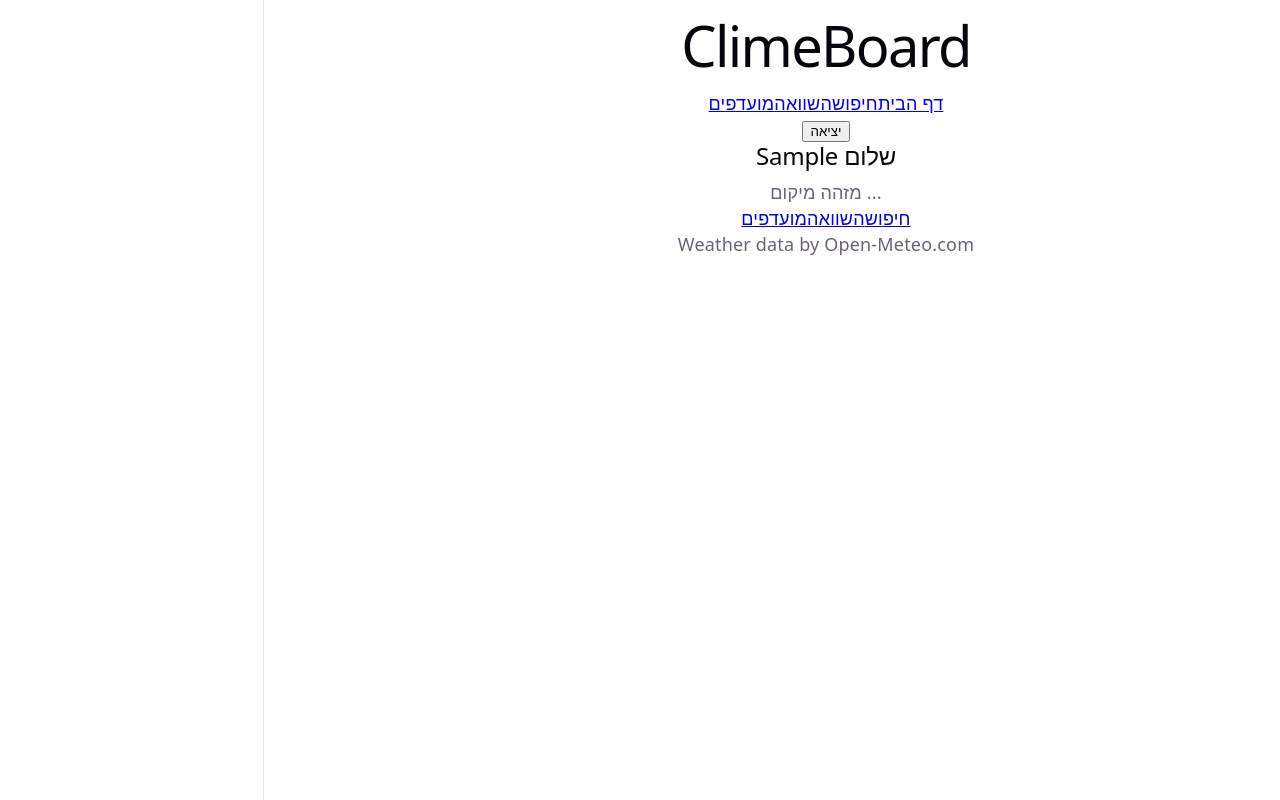
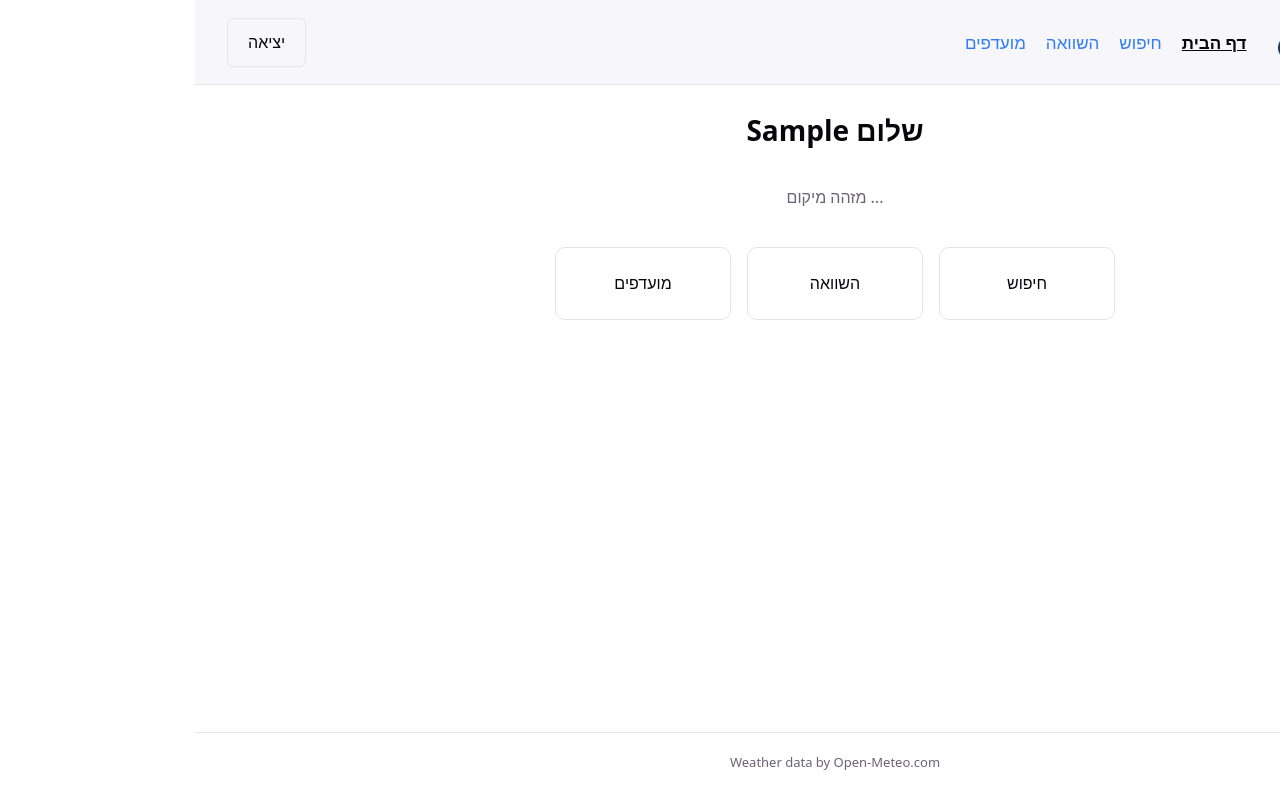
Before and after one commit to elyasafw/ClimaBoard-FullStack-project, a React (Vite) app in the folder frontend/: page / in a window 1280 px wide. Both pictures are taken after typing "Sample" into the empty fields and a click on the button "הרשם". Built offline with nearby package versions, Linux system fonts and the light colour scheme; no server answers.

Commit message:
add basic app styling and a real logo
CSS was written with help from AI.

```diff
--- a/frontend/index.html
+++ b/frontend/index.html
@@ -2,9 +2,9 @@
 <html lang="he" dir="rtl">
   <head>
     <meta charset="UTF-8" />
-    <link rel="icon" type="image/svg+xml" href="" />
+    <link rel="icon" type="image/png" href="/favicon.png" />
     <meta name="viewport" content="width=device-width, initial-scale=1.0" />
-    <title>frontend</title>
+    <title>ClimeBoard</title>
   </head>
   <body>
     <div id="root"></div>
--- a/frontend/src/components/FavoritesList.tsx
+++ b/frontend/src/components/FavoritesList.tsx
@@ -15,7 +15,8 @@ const FavoritesList = ({
                     <Link
                         to={`/city/${favorite.id}?lat=${favorite.latitude}&lon=${favorite.longitude}&name=${favorite.name}&country=${favorite.country}`}
                     >
-                        {favorite.name} {favorite.country ? `| ${favorite.country}` : ""}
+                        {favorite.name}{" "}
+                        {favorite.country ? `| ${favorite.country}` : ""}
                     </Link>
                     <button onClick={() => onDelete(favorite.id)}>הסר</button>
                 </li>
--- a/frontend/src/components/Header.tsx
+++ b/frontend/src/components/Header.tsx
@@ -1,5 +1,6 @@
 import { useContext } from "react";
 import { NavLink, useNavigate } from "react-router-dom";
+import logo from "../assets/logo.png";
 import { UserContext } from "../store/UsersContext";
 
 const Header = () => {
@@ -12,8 +13,8 @@ const Header = () => {
     };
 
     return (
-        <header>
-            <h1>ClimeBoard</h1>
+        <header className="app-header">
+            <img src={logo} alt="ClimeBoard" className="logo" />
             <nav>
                 <NavLink to={"/"}>דף הבית</NavLink>
                 <NavLink to={"/search"}>חיפוש</NavLink>
--- a/frontend/src/index.css
+++ b/frontend/src/index.css
@@ -2,21 +2,16 @@
   --text: #6b6375;
   --text-h: #08060d;
   --bg: #fff;
+  --bg-alt: #f7f6fa;
   --border: #e5e4e7;
-  --code-bg: #f4f3ec;
-  --accent: #aa3bff;
-  --accent-bg: rgba(170, 59, 255, 0.1);
-  --accent-border: rgba(170, 59, 255, 0.5);
-  --social-bg: rgba(244, 243, 236, 0.5);
-  --shadow:
-    rgba(0, 0, 0, 0.1) 0 10px 15px -3px, rgba(0, 0, 0, 0.05) 0 4px 6px -2px;
+  --accent: #2f7cf6;
+  --accent-hover: #1f63d1;
+  --accent-bg: rgba(47, 124, 246, 0.1);
+  --danger: #d13a3a;
 
   --sans: system-ui, 'Segoe UI', Roboto, sans-serif;
-  --heading: system-ui, 'Segoe UI', Roboto, sans-serif;
-  --mono: ui-monospace, Consolas, monospace;
 
-  font: 18px/145% var(--sans);
-  letter-spacing: 0.18px;
+  font: 18px/150% var(--sans);
   color-scheme: light dark;
   color: var(--text);
   background: var(--bg);
@@ -24,10 +19,6 @@
   text-rendering: optimizeLegibility;
   -webkit-font-smoothing: antialiased;
   -moz-osx-font-smoothing: grayscale;
-
-  @media (max-width: 1024px) {
-    font-size: 16px;
-  }
 }
 
 @media (prefers-color-scheme: dark) {
@@ -35,30 +26,15 @@
     --text: #9ca3af;
     --text-h: #f3f4f6;
     --bg: #16171d;
+    --bg-alt: #1d1e26;
     --border: #2e303a;
-    --code-bg: #1f2028;
-    --accent: #c084fc;
-    --accent-bg: rgba(192, 132, 252, 0.15);
-    --accent-border: rgba(192, 132, 252, 0.5);
-    --social-bg: rgba(47, 48, 58, 0.5);
-    --shadow:
-      rgba(0, 0, 0, 0.4) 0 10px 15px -3px, rgba(0, 0, 0, 0.25) 0 4px 6px -2px;
-  }
-
-  #social .button-icon {
-    filter: invert(1) brightness(2);
+    --accent: #5b9bff;
+    --accent-hover: #7fb0ff;
+    --accent-bg: rgba(91, 155, 255, 0.15);
   }
 }
 
-#root {
-  width: 1126px;
-  max-width: 100%;
-  margin: 0 auto;
-  text-align: center;
-  border-inline: 1px solid var(--border);
-  min-height: 100svh;
-  display: flex;
-  flex-direction: column;
+* {
   box-sizing: border-box;
 }
 
@@ -66,46 +42,305 @@ body {
   margin: 0;
 }
 
+#root {
+  min-height: 100svh;
+  display: flex;
+  flex-direction: column;
+}
+
 h1,
+h2,
+h3 {
+  font-family: var(--sans);
+  font-weight: 600;
+  color: var(--text-h);
+  margin: 0 0 12px;
+}
+
 h2 {
-  font-family: var(--heading);
+  font-size: 28px;
+}
+
+h3 {
+  font-size: 22px;
+}
+
+p {
+  margin: 0 0 8px;
+}
+
+a {
+  color: var(--accent);
+  text-decoration: none;
+}
+
+a:hover {
+  text-decoration: underline;
+}
+
+button {
+  font: inherit;
+  font-size: 16px;
+  cursor: pointer;
+  padding: 10px 20px;
+  border-radius: 6px;
+  border: 1px solid var(--border);
+  background: var(--bg-alt);
+  color: var(--text-h);
+}
+
+button:hover {
+  border-color: var(--accent);
+}
+
+input {
+  font: inherit;
+  font-size: 16px;
+  padding: 10px 14px;
+  border-radius: 6px;
+  border: 1px solid var(--border);
+  background: var(--bg);
+  color: var(--text-h);
+}
+
+input:focus-visible,
+button:focus-visible {
+  outline: 2px solid var(--accent);
+  outline-offset: 1px;
+}
+
+label {
+  display: flex;
+  flex-direction: column;
+  gap: 8px;
+  align-items: flex-start;
+  margin-bottom: 16px;
   font-weight: 500;
   color: var(--text-h);
 }
 
-h1 {
-  font-size: 56px;
-  letter-spacing: -1.68px;
-  margin: 32px 0;
-  @media (max-width: 1024px) {
-    font-size: 36px;
-    margin: 20px 0;
-  }
-}
-h2 {
-  font-size: 24px;
-  line-height: 118%;
-  letter-spacing: -0.24px;
-  margin: 0 0 8px;
-  @media (max-width: 1024px) {
-    font-size: 20px;
-  }
-}
-p {
+ul {
+  list-style: none;
   margin: 0;
+  padding: 0;
 }
 
-code,
-.counter {
-  font-family: var(--mono);
-  display: inline-flex;
-  border-radius: 4px;
+table {
+  border-collapse: collapse;
+  width: 100%;
+  margin-bottom: 24px;
+}
+
+th,
+td {
+  border-bottom: 1px solid var(--border);
+  padding: 8px 12px;
+  text-align: center;
+  font-size: 15px;
+}
+
+th {
+  color: var(--text-h);
+  font-weight: 600;
+}
+
+/* layout */
+
+.app-header {
+  display: flex;
+  align-items: center;
+  gap: 32px;
+  padding: 16px 32px;
+  border-bottom: 1px solid var(--border);
+  background: var(--bg-alt);
+  flex-wrap: wrap;
+}
+
+.app-header nav {
+  display: flex;
+  gap: 20px;
+  font-size: 17px;
+  flex-wrap: wrap;
+  flex-grow: 1;
+}
+
+.app-header nav a.active {
+  color: var(--text-h);
+  font-weight: 600;
+  text-decoration: underline;
+}
+
+.logo {
+  height: 52px;
+  width: auto;
+}
+
+main {
+  flex-grow: 1;
+  max-width: 1100px;
+  width: 100%;
+  margin: 0 auto;
+  padding: 32px;
+}
+
+footer {
+  padding: 16px 24px;
+  text-align: center;
+  color: var(--text);
+  font-size: 13px;
+  border-top: 1px solid var(--border);
+}
+
+/* login screen */
+
+.login-screen {
+  flex-grow: 1;
+  display: flex;
+  flex-direction: column;
+  align-items: center;
+  justify-content: center;
+  gap: 24px;
+  padding: 24px;
+}
+
+.login-logo {
+  height: 90px;
+  width: auto;
+}
+
+.login-screen form {
+  display: flex;
+  flex-direction: column;
+  align-items: center;
+  gap: 8px;
+}
+
+/* shared list/card look */
+
+ul li {
+  display: flex;
+  align-items: center;
+  justify-content: space-between;
+  gap: 12px;
+  padding: 10px 12px;
+  border: 1px solid var(--border);
+  border-radius: 6px;
+  margin-bottom: 8px;
+}
+
+/* shared page centering */
+
+.page-center {
+  max-width: 720px;
+  margin: 0 auto;
+  text-align: center;
+  display: flex;
+  flex-direction: column;
+  align-items: center;
+  gap: 20px;
+}
+
+.page-center > * {
+  width: 100%;
+}
+
+.home-page {
+  max-width: 560px;
+  gap: 28px;
+}
+
+.weather-card {
+  width: 100%;
+  display: flex;
+  flex-direction: column;
+  align-items: center;
+  padding: 28px 24px;
+  border: 1px solid var(--border);
+  border-radius: 14px;
+  background: var(--bg-alt);
+  box-shadow: 0 4px 16px rgba(0, 0, 0, 0.06);
+  margin-bottom: 20px;
+}
+
+.weather-card > p {
+  margin: 0;
+  font-size: 22px;
+  font-weight: 600;
   color: var(--text-h);
 }
 
-code {
-  font-size: 15px;
-  line-height: 135%;
-  padding: 4px 8px;
-  background: var(--code-bg);
+.home-location {
+  color: var(--text);
+  font-size: 16px;
 }
+
+.home-shortcuts {
+  display: flex;
+  gap: 16px;
+  justify-content: center;
+  width: 100%;
+  flex-wrap: wrap;
+}
+
+.home-shortcuts > a.shortcut-btn {
+  flex: 1 1 140px;
+  display: flex;
+  flex-direction: column;
+  align-items: center;
+  gap: 6px;
+  padding: 22px 16px;
+  border: 1px solid var(--border);
+  border-radius: 10px;
+  background: var(--bg);
+  color: var(--text-h);
+  font-size: 16px;
+  font-weight: 500;
+  text-decoration: none;
+  transition: border-color 0.2s, transform 0.2s;
+}
+
+.home-shortcuts > a.shortcut-btn:hover {
+  border-color: var(--accent);
+  transform: translateY(-2px);
+  text-decoration: none;
+}
+
+/* search result cards */
+
+.page-center > a {
+  display: block;
+  width: 100%;
+  border: 1px solid var(--border);
+  border-radius: 8px;
+  padding: 12px 16px;
+  margin-bottom: 10px;
+  text-decoration: none;
+  transition: border-color 0.2s, background 0.2s;
+}
+
+.page-center > a:hover {
+  border-color: var(--accent);
+  background: var(--accent-bg);
+  text-decoration: none;
+}
+
+.page-center > a h3 {
+  margin: 0;
+  color: var(--text-h);
+  font-size: 17px;
+}
+
+@media (max-width: 640px) {
+  .app-header {
+    flex-direction: column;
+    align-items: flex-start;
+  }
+
+  main {
+    padding: 16px;
+  }
+
+  table {
+    font-size: 13px;
+  }
+}
--- a/frontend/src/pages/FavoritesPage.tsx
+++ b/frontend/src/pages/FavoritesPage.tsx
@@ -29,7 +29,7 @@ const FavoritesPage = () => {
     };
 
     return (
-        <>
+        <div className="page-center">
             <h2>ערים מועדפות</h2>
             {loading && <p>טוען מועדפים...</p>}
             {error && <p>{error}</p>}
@@ -38,7 +38,7 @@ const FavoritesPage = () => {
                 <p>אין לך עדיין ערים מועדפות</p>
             )}
             <FavoritesList favorites={favorites} onDelete={handleDelete} />
-        </>
+        </div>
     );
 };
 
--- a/frontend/src/pages/HomePage.tsx
+++ b/frontend/src/pages/HomePage.tsx
@@ -52,18 +52,26 @@ const HomePage = () => {
     const { userName } = context;
 
     return (
-        <div>
+        <div className="page-center home-page">
             <h2>שלום {userName}</h2>
-            <p>{location}</p>
+
+            <p className="home-location">{location}</p>
             {loading && <p>טוען מזג אוויר...</p>}
             <CurrentWeather
                 weather={weather ? weather.current : null}
                 weatherError={weatherError}
             />
-            <div>
-                <Link to="/search">חיפוש</Link>
-                <Link to="/compare">השוואה</Link>
-                <Link to="/favorites">מועדפים</Link>
+
+            <div className="home-shortcuts">
+                <Link to="/search" className="shortcut-btn">
+                    חיפוש
+                </Link>
+                <Link to="/compare" className="shortcut-btn">
+                    השוואה
+                </Link>
+                <Link to="/favorites" className="shortcut-btn">
+                    מועדפים
+                </Link>
             </div>
         </div>
     );
--- a/frontend/src/pages/LoginPage.tsx
+++ b/frontend/src/pages/LoginPage.tsx
@@ -1,4 +1,5 @@
 import React, { useContext, useState, type ReactNode } from "react";
+import logo from "../assets/logo.png";
 import { createExplorer } from "../services/favoritesService";
 import { UserContext } from "../store/UsersContext";
 
@@ -41,7 +42,8 @@ const LoginPage = ({ children }: { children: ReactNode }) => {
     };
 
     return (
-        <>
+        <div className="login-screen">
+            <img src={logo} alt="ClimeBoard" className="logo login-logo" />
             <form onSubmit={handleSubmit}>
                 <h2>ברוך הבא ל ClimeBoard</h2>
                 <label>
@@ -58,7 +60,7 @@ const LoginPage = ({ children }: { children: ReactNode }) => {
                 </label>
                 <button type="submit">הרשם</button>
             </form>
-        </>
+        </div>
     );
 };
 
--- a/frontend/src/pages/SearchPage.tsx
+++ b/frontend/src/pages/SearchPage.tsx
@@ -15,12 +15,12 @@ const SearchPage = () => {
         useFetch<SearchData>(citiesFetch);
 
     return (
-        <>
+        <div className="page-center">
             <h2>חיפוש מזג אוויר לפי עיר</h2>
             <SearchBar setFilter={setFilter} />
             {loading && <p>מחפש...</p>}
             <SearchResults results={results} searchError={searchError} />
-        </>
+        </div>
     );
 };
 
```
Also changed, not shown: frontend/src/App.css (deleted, +0 -184 lines), frontend/src/components/CurrentWeather.tsx (+6 -2 lines), frontend/src/pages/CityDetails.tsx (+8 -2 lines), frontend/src/pages/ComparePage.tsx (+7 -5 lines), frontend/public/favicon.png (added), frontend/src/assets/logo.png (added).
